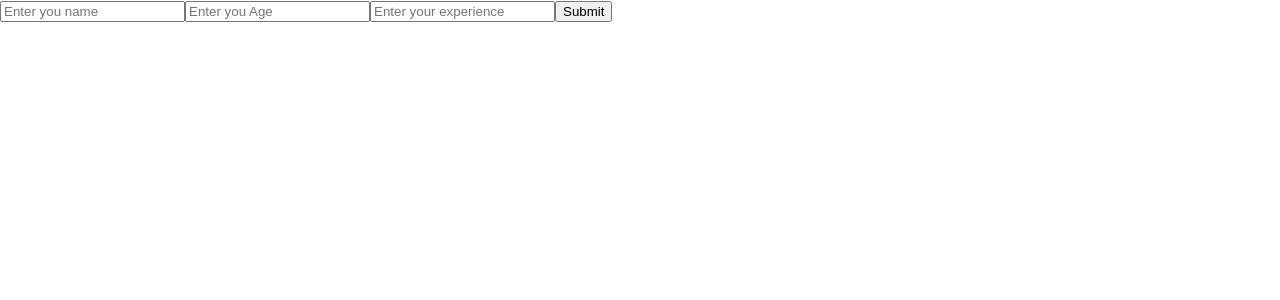
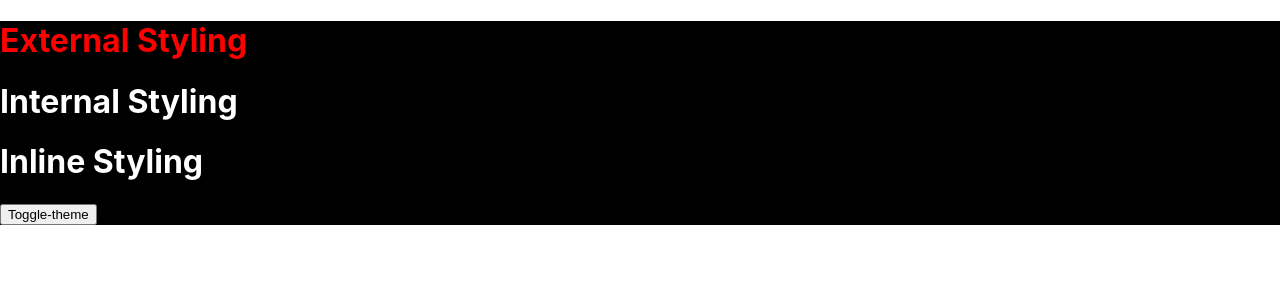
Before and after one commit to j4sumit/reacttopics, a React (Create React App) app: page / in a window 1280 px wide. Shown: the top 300 px of the page. Built offline with nearby package versions, Linux system fonts and the light colour scheme.

Commit message:
styling in CSS

```diff
--- a/src/App.css
+++ b/src/App.css
@@ -2,37 +2,7 @@
   text-align: center;
 }
 
-.App-logo {
-  height: 40vmin;
-  pointer-events: none;
+.external{
+
+  color: red;
 }
-
-@media (prefers-reduced-motion: no-preference) {
-  .App-logo {
-    animation: App-logo-spin infinite 20s linear;
-  }
-}
-
-.App-header {
-  background-color: #282c34;
-  min-height: 100vh;
-  display: flex;
-  flex-direction: column;
-  align-items: center;
-  justify-content: center;
-  font-size: calc(10px + 2vmin);
-  color: white;
-}
-
-.App-link {
-  color: #61dafb;
-}
-
-@keyframes App-logo-spin {
-  from {
-    transform: rotate(0deg);
-  }
-  to {
-    transform: rotate(360deg);
-  }
-}
--- a/src/App.js
+++ b/src/App.js
@@ -1,29 +1,42 @@
 import "./App.css";
-import React, {useState} from 'react';
+import React from 'react'
 
-const App = () => {
-  const[inputs, setInputs] =useState({})
-  const getInputValues=(data)=>{
-let {name, value} =data.target ;
-let item ={[name]: value};
-setInputs({...inputs, ...item});
+let styles={
+
+  Internal : {
+    color:"balck",
+  },
+  light :{
+  backgroundColor:"white",
+  color:"black"
+  },
+  dark : {
+    backgroundColor:"black",
+    color:"white"
   }
-  console.log(inputs);
+
+}
+
+function App() {
+
+  const [theme, setTheme] = React.useState(false);
+  const toggleTheme=()=> {
+    setTheme(!theme);
+  }
+
   return (
-    <div>
-      <input placeholder='Enter you name' name="name"
-      onChange={getInputValues}
-      />
-      <input placeholder='Enter you Age' name="age"
-      onChange={getInputValues}
-       />
+    <div style={theme ? styles.lights: styles.dark}>
+      <h1 className="external">External Styling</h1>
+      <h1 >Internal Styling</h1>
+      <h1 style={
+        theme
+        ? {color:"black", backgroundColor:"white"}
+        : {color: "white", backgroundColor:"black"}
+      }> Inline Styling</h1>
+      <button onClick={toggleTheme}>Toggle-theme </button>
+      </div>
+  )
 
-      <input placeholder='Enter your experience' name="eyo"
-      onChange={getInputValues}
-      />
-      <button type='submit'>Submit</button>
-    </div>
-  )
 }
 
 export default App
```
